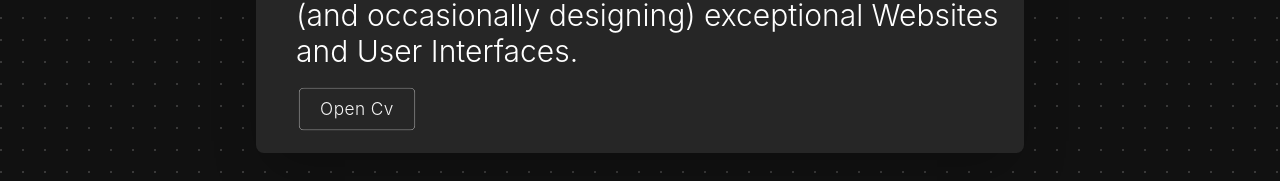
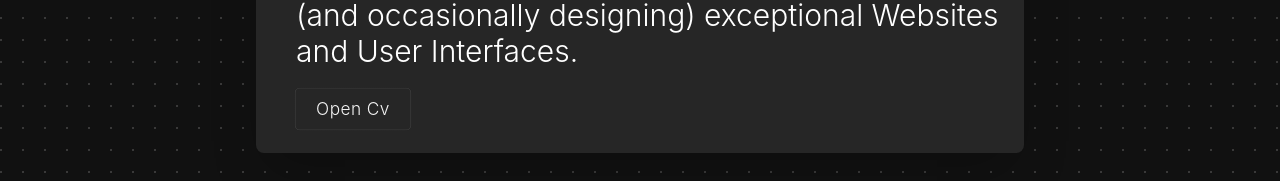
Before and after one commit to 8885os/Portfolio, a React (Create React App) app: page / in a window 1280 px wide. Shown: the part 291-472 px from the top of the page. Built offline with nearby package versions, Linux system fonts and the light colour scheme.

Commit message:
style: fixing button

```diff
--- a/src/components/AboutMe.js
+++ b/src/components/AboutMe.js
@@ -64,10 +64,10 @@ const AboutMe = ({ homeRef }) => {
 			</div>
 
 			<motion.button
-				className='px-6 py-2 rounded-md relative ml-4 h-fit w-fit'
+				className='px-6 py-2 ml-3 rounded-md relative h-fit w-fit bg-neutral-800'
 				initial={{ '--x': '100%', scale: 0.9 }}
 				animate={{ '--x': '-200%' }}
-				whileHover={{ scale: 1.1 }}
+				whileHover={{ scale: 1 }}
 				transition={{
 					repeat: Infinity,
 					repeatType: 'loop',
@@ -78,8 +78,8 @@ const AboutMe = ({ homeRef }) => {
 					mass: 2,
 					scale: {
 						type: 'spring',
-						stiffness: 1,
-						damping: 10,
+						stiffness: 10,
+						damping: 5,
 						mass: 0.1,
 					},
 				}}
--- a/src/index.css
+++ b/src/index.css
@@ -43,10 +43,10 @@ textarea {
 
 .linear-overlay {
 	background-image: linear-gradient(
-		-75deg,
+		270deg,
 		rgba(255, 255, 255, 0.1) calc(var(--x) + 20%),
-		rgba(255, 255, 255, 0.5) calc(var(--x) + 25%),
-		rgba(255, 255, 255, 0.5) calc(var(--x) + 60%)
+		rgba(255, 255, 255, 0.7) calc(var(--x) + 25%),
+		rgba(255, 255, 255, 0.1) calc(var(--x) + 60%)
 	);
 	mask: linear-gradient(black, black) content-box, linear-gradient(black, black);
 	-webkit-mask: linear-gradient(black, black) content-box,
@@ -57,8 +57,8 @@ textarea {
 
 .linear-overlay-2 {
 	background-image: linear-gradient(
-		-75deg,
-		rgba(255, 255, 255, 0.295) calc(var(--x) + 20%),
+		270deg,
+		rgba(255, 255, 255, 1) calc(var(--x) + 20%),
 		rgba(255, 255, 255, 0.774) calc(var(--x) + 25%),
 		rgba(255, 255, 255, 0.295) calc(var(--x) + 100%)
 	);
```
